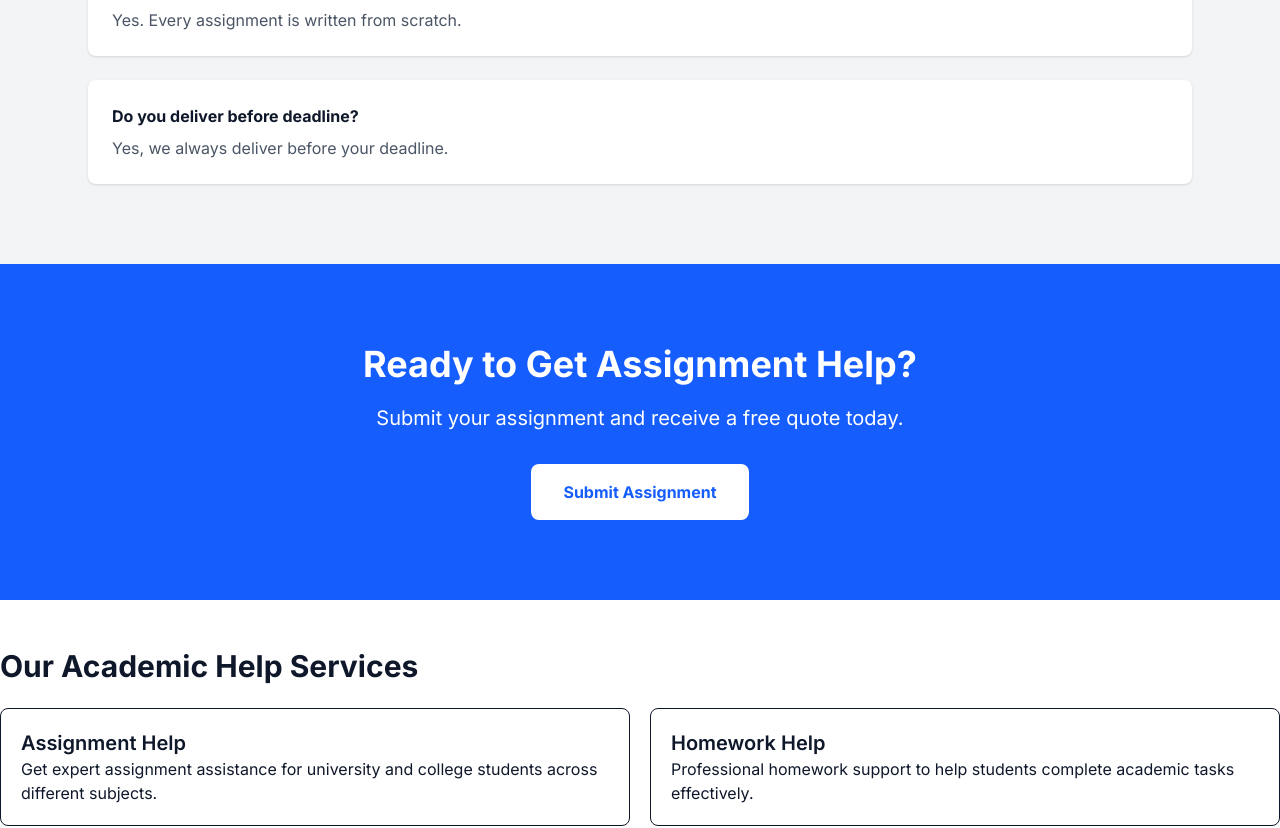
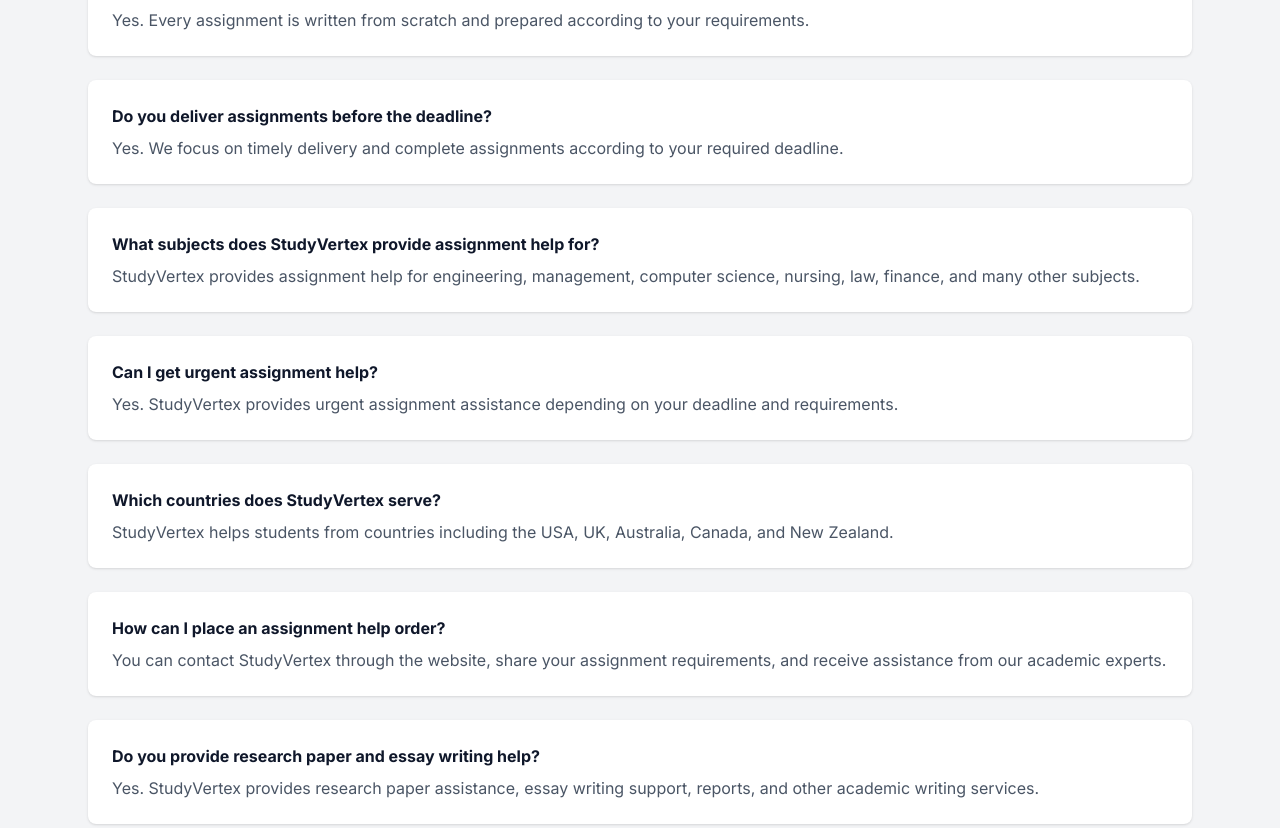
Before and after one commit to souravdadarwal01-max/StudyVertex, a Next.js app: page / in a window 1280 px wide. Shown: the part 5341-6169 px from the top of the page. Built offline with nearby package versions, Linux system fonts and the light colour scheme.

Commit message:
Update FAQ.tsx

```diff
--- a/app/components/FAQ.tsx
+++ b/app/components/FAQ.tsx
@@ -7,19 +7,60 @@ const faqSchema = {
       "name": "Is my assignment plagiarism free?",
       "acceptedAnswer": {
         "@type": "Answer",
-        "text": "Yes. Every assignment is written from scratch."
+        "text": "Yes. Every assignment is written from scratch and prepared according to your requirements."
       }
     },
     {
       "@type": "Question",
-      "name": "Do you deliver before deadline?",
+      "name": "Do you deliver assignments before the deadline?",
       "acceptedAnswer": {
         "@type": "Answer",
-        "text": "Yes, we always deliver before your deadline."
+        "text": "Yes. We focus on timely delivery and complete assignments according to your required deadline."
+      }
+    },
+    {
+      "@type": "Question",
+      "name": "What subjects does StudyVertex provide assignment help for?",
+      "acceptedAnswer": {
+        "@type": "Answer",
+        "text": "StudyVertex provides assignment help for engineering, management, computer science, nursing, law, finance, and many other academic subjects."
+      }
+    },
+    {
+      "@type": "Question",
+      "name": "Can I get urgent assignment help?",
+      "acceptedAnswer": {
+        "@type": "Answer",
+        "text": "Yes. StudyVertex provides urgent assignment assistance depending on your deadline and requirements."
+      }
+    },
+    {
+      "@type": "Question",
+      "name": "Which countries does StudyVertex serve?",
+      "acceptedAnswer": {
+        "@type": "Answer",
+        "text": "StudyVertex helps students from countries including the USA, UK, Australia, Canada, and New Zealand."
+      }
+    },
+    {
+      "@type": "Question",
+      "name": "How can I place an assignment help order?",
+      "acceptedAnswer": {
+        "@type": "Answer",
+        "text": "You can contact StudyVertex through the website, share your assignment requirements, and receive assistance from our academic experts."
+      }
+    },
+    {
+      "@type": "Question",
+      "name": "Do you provide research paper and essay writing help?",
+      "acceptedAnswer": {
+        "@type": "Answer",
+        "text": "Yes. StudyVertex provides research paper assistance, essay writing support, reports, and other academic writing services."
       }
     }
   ]
 };
+
 
 
 export default function FAQ() {
@@ -43,7 +84,7 @@ export default function FAQ() {
             </h3>
 
             <p className="mt-2 text-gray-600">
-              Yes. Every assignment is written from scratch.
+              Yes. Every assignment is written from scratch and prepared according to your requirements.
             </p>
 
           </div>
@@ -53,11 +94,81 @@ export default function FAQ() {
           <div className="bg-white p-6 rounded-lg shadow">
 
             <h3 className="font-bold">
-              Do you deliver before deadline?
+              Do you deliver assignments before the deadline?
             </h3>
 
             <p className="mt-2 text-gray-600">
-              Yes, we always deliver before your deadline.
+              Yes. We focus on timely delivery and complete assignments according to your required deadline.
+            </p>
+
+          </div>
+
+
+
+          <div className="bg-white p-6 rounded-lg shadow">
+
+            <h3 className="font-bold">
+              What subjects does StudyVertex provide assignment help for?
+            </h3>
+
+            <p className="mt-2 text-gray-600">
+              StudyVertex provides assignment help for engineering, management, computer science, nursing, law, finance, and many other subjects.
+            </p>
+
+          </div>
+
+
+
+          <div className="bg-white p-6 rounded-lg shadow">
+
+            <h3 className="font-bold">
+              Can I get urgent assignment help?
+            </h3>
+
+            <p className="mt-2 text-gray-600">
+              Yes. StudyVertex provides urgent assignment assistance depending on your deadline and requirements.
+            </p>
+
+          </div>
+
+
+
+          <div className="bg-white p-6 rounded-lg shadow">
+
+            <h3 className="font-bold">
+              Which countries does StudyVertex serve?
+            </h3>
+
+            <p className="mt-2 text-gray-600">
+              StudyVertex helps students from countries including the USA, UK, Australia, Canada, and New Zealand.
+            </p>
+
+          </div>
+
+
+
+          <div className="bg-white p-6 rounded-lg shadow">
+
+            <h3 className="font-bold">
+              How can I place an assignment help order?
+            </h3>
+
+            <p className="mt-2 text-gray-600">
+              You can contact StudyVertex through the website, share your assignment requirements, and receive assistance from our academic experts.
+            </p>
+
+          </div>
+
+
+
+          <div className="bg-white p-6 rounded-lg shadow">
+
+            <h3 className="font-bold">
+              Do you provide research paper and essay writing help?
+            </h3>
+
+            <p className="mt-2 text-gray-600">
+              Yes. StudyVertex provides research paper assistance, essay writing support, reports, and other academic writing services.
             </p>
 
           </div>
@@ -67,7 +178,7 @@ export default function FAQ() {
 
 
 
-        {/* FAQ Schema for Google */}
+        {/* FAQ Schema */}
 
         <script
           type="application/ld+json"
```
